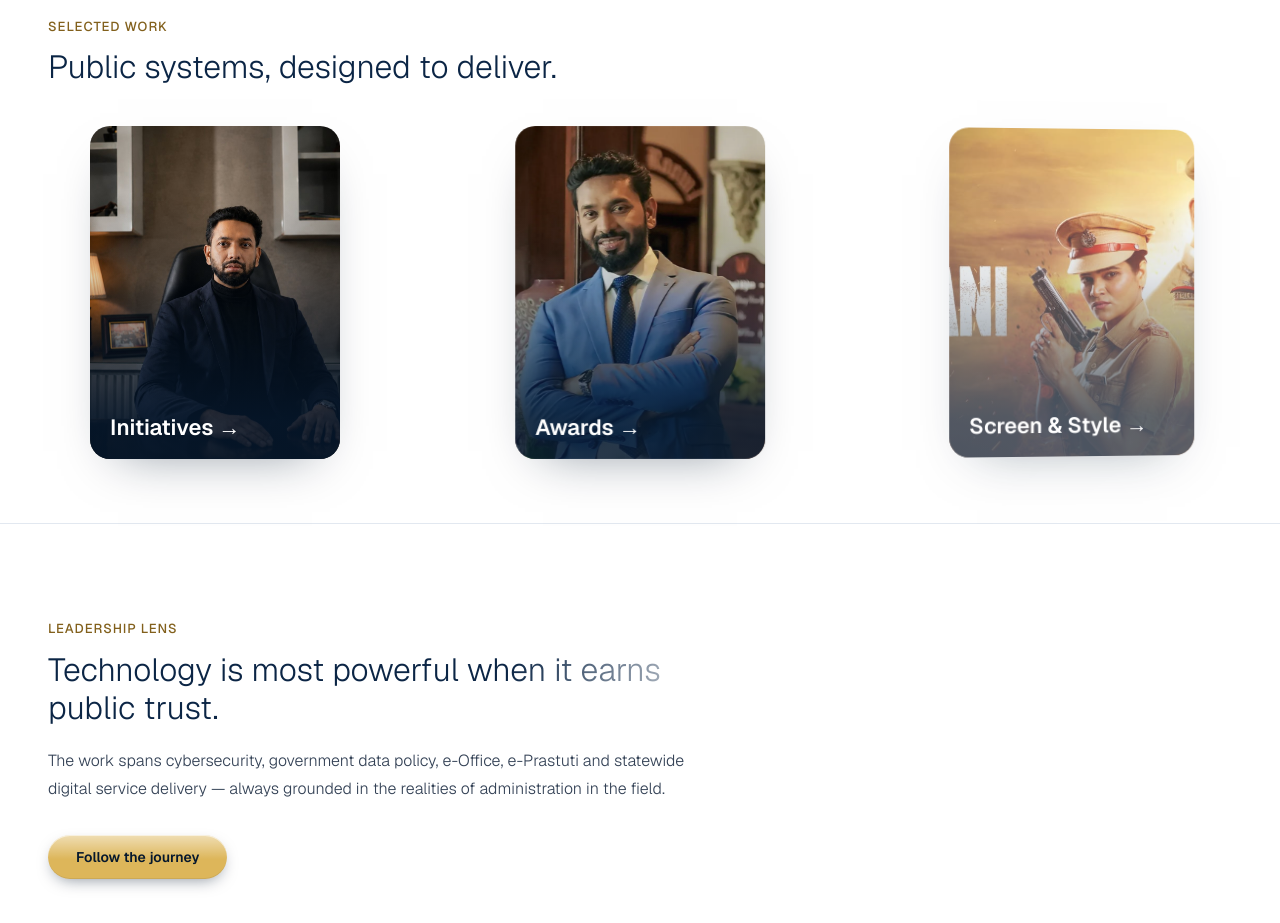
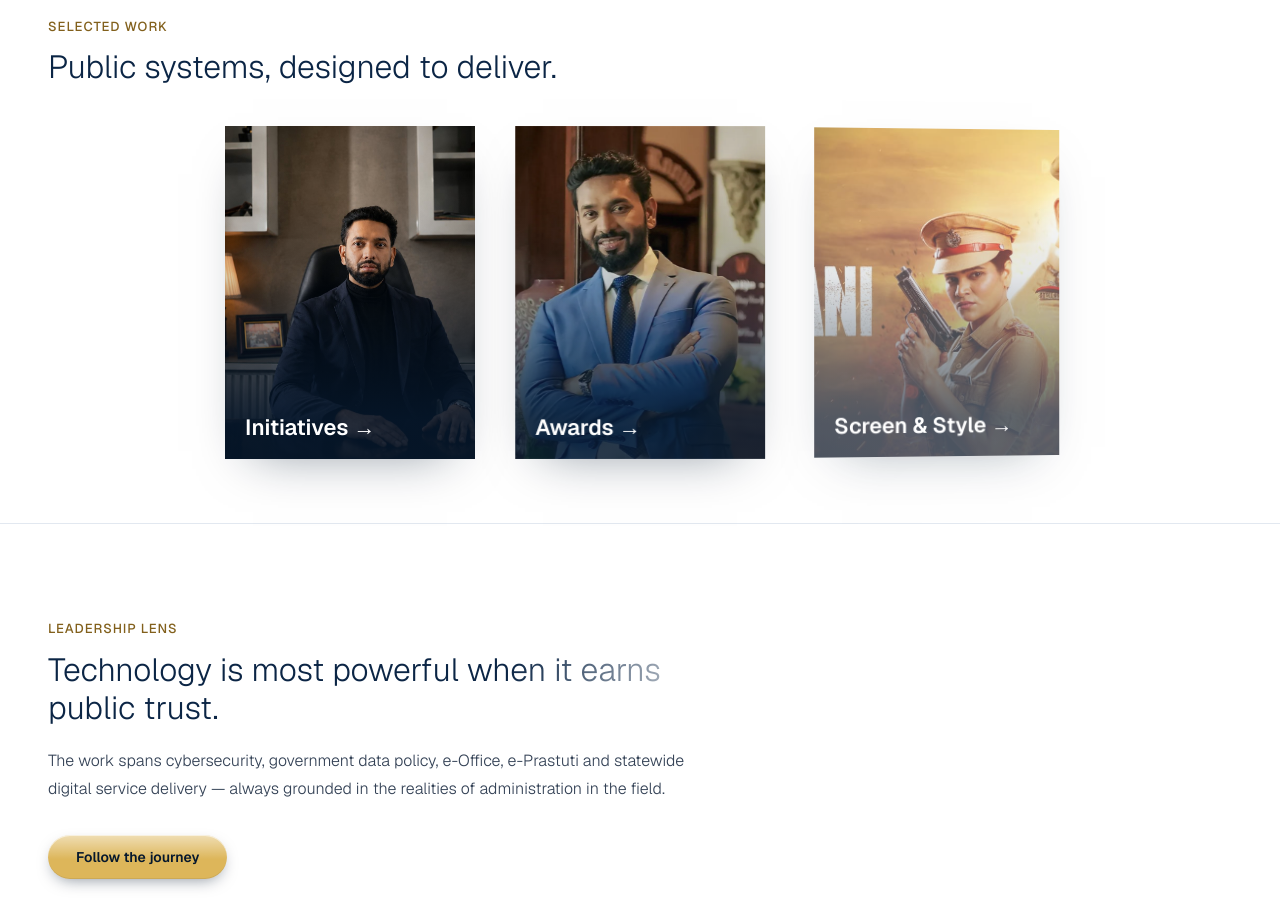
Before and after one commit to Ishaan18singh/ashwani-kumar-website, a Next.js app: page / in a window 1280 px wide. Shown: the part 1700-2623 px from the top of the page. Built offline with nearby package versions, Linux system fonts and the light colour scheme.

Commit message:
Tighten gap between Selected Work cards, give them sharp square corners

```diff
--- a/app/globals.css
+++ b/app/globals.css
@@ -755,7 +755,8 @@ textarea:focus-visible,
 @media (min-width: 640px) {
   .explore-grid {
     grid-template-columns: repeat(3, 250px);
-    justify-content: space-between;
+    justify-content: center;
+    gap: 2.5rem;
   }
 }
 .explore-card {
@@ -763,7 +764,7 @@ textarea:focus-visible,
   display: block;
   aspect-ratio: 3 / 4;
   overflow: hidden;
-  border-radius: 1.25rem;
+  border-radius: 0;
   box-shadow: 0 20px 50px -28px rgba(6, 24, 45, 0.5);
   transition: transform 0.4s ease, box-shadow 0.4s ease;
 }
```
